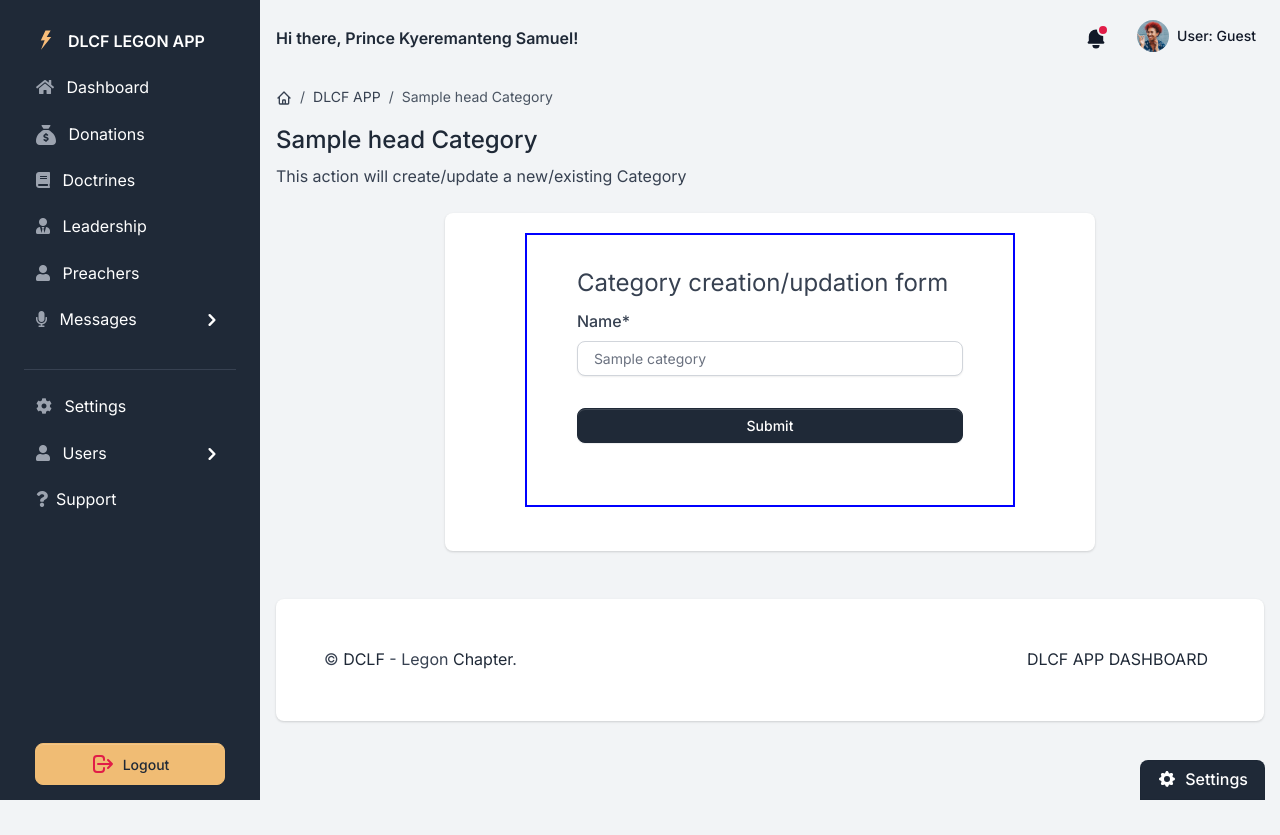
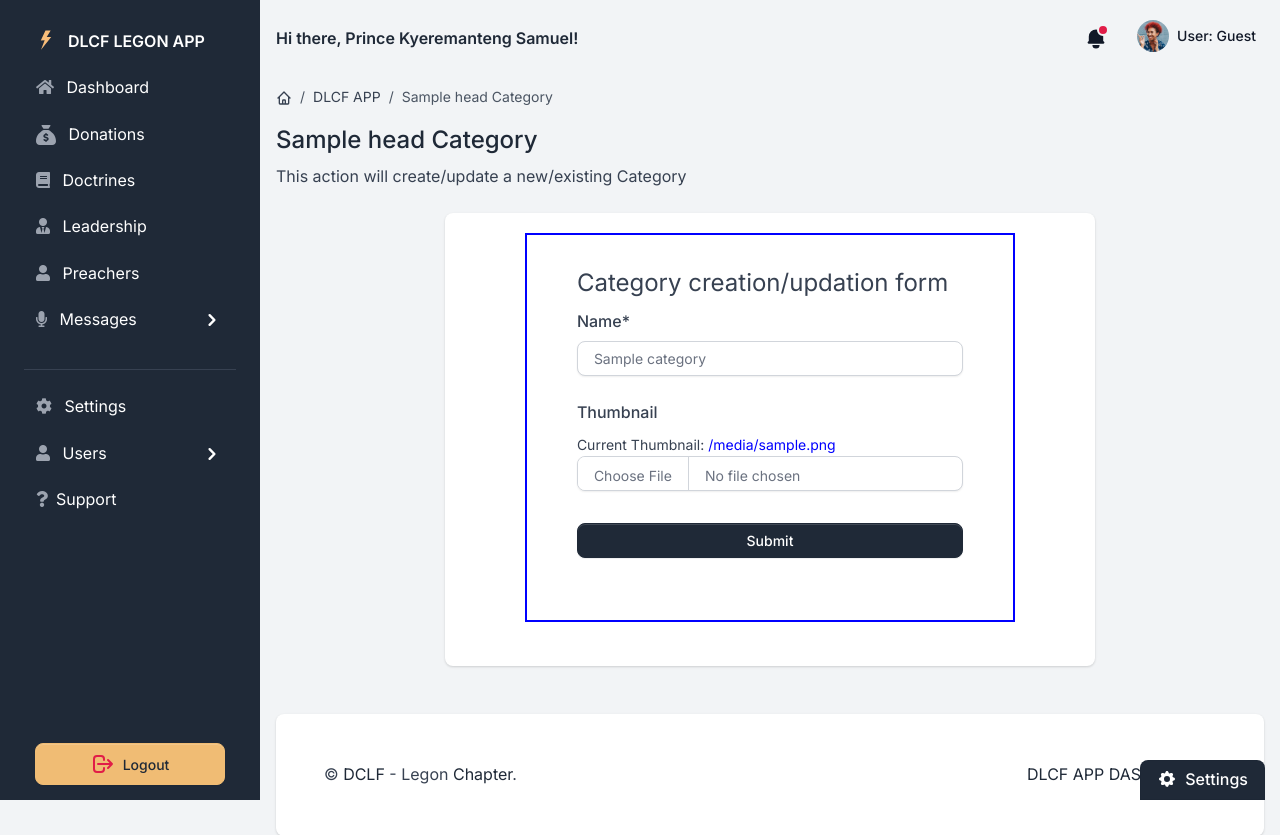
Before and after one commit to DCLF-LEGON/app_backend, a Django app: template core/dashboard/templates/dashboard/form-renderers/create_update_category.html in a window 1280 px wide. Shown: the top 835 px of the page. Before the commit the page ends 800 px from the top, so only its background shows below. Run offline with Django 4.2, Linux system fonts and the light colour scheme; the template is opened without the code that fills it: most values are stand-ins (such as "Sample title", 1, 10 or a date in 2020); some libraries are stand-ins or nearby versions.

Commit message:
Update form_category.html

```diff
--- a/core/dashboard/templates/dashboard/forms/form_category.html
+++ b/core/dashboard/templates/dashboard/forms/form_category.html
@@ -11,6 +11,16 @@
                 required>
         </div>
         <div class="mb-4">
+            <label for="position">Thumbnail</label>
+            {% if category.thumbnail %}
+            <br>
+            <small>Current Thumbnail: <span style="color: blue;">{{category.thumbnail.url}} </span></small>
+            {% endif %}
+            <input type="file" class="form-control" name="thumbnail" value="{{category.thumbnail}}"
+                aria-describedby="thumbnailHelp" accept="image/jpg, image/jpeg, image/png"
+                {% if not category.thumbnail %} required {% endif %}>
+        </div>
+        <div class="mb-4">
             <input type="submit" class="btn btn-sm btn-block btn-primary" value="Submit">
         </div>
     </fieldset>
```
